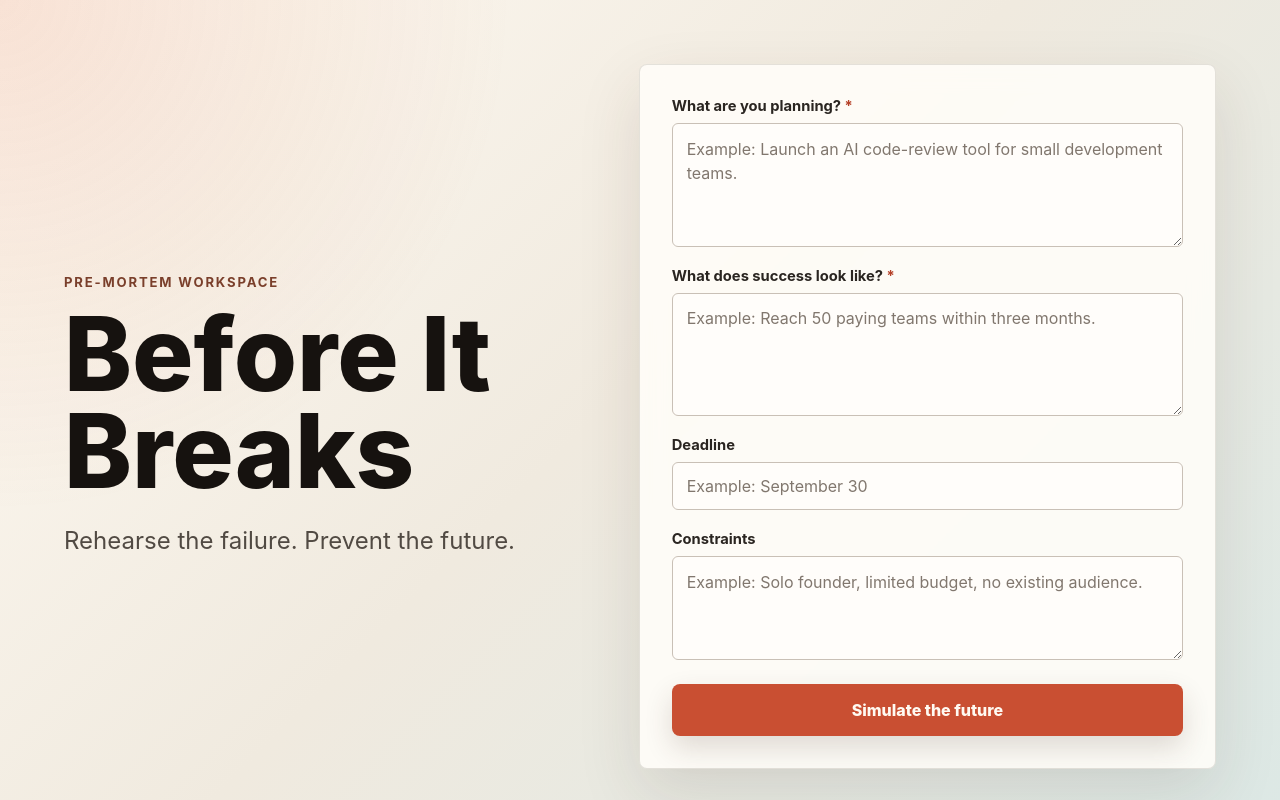
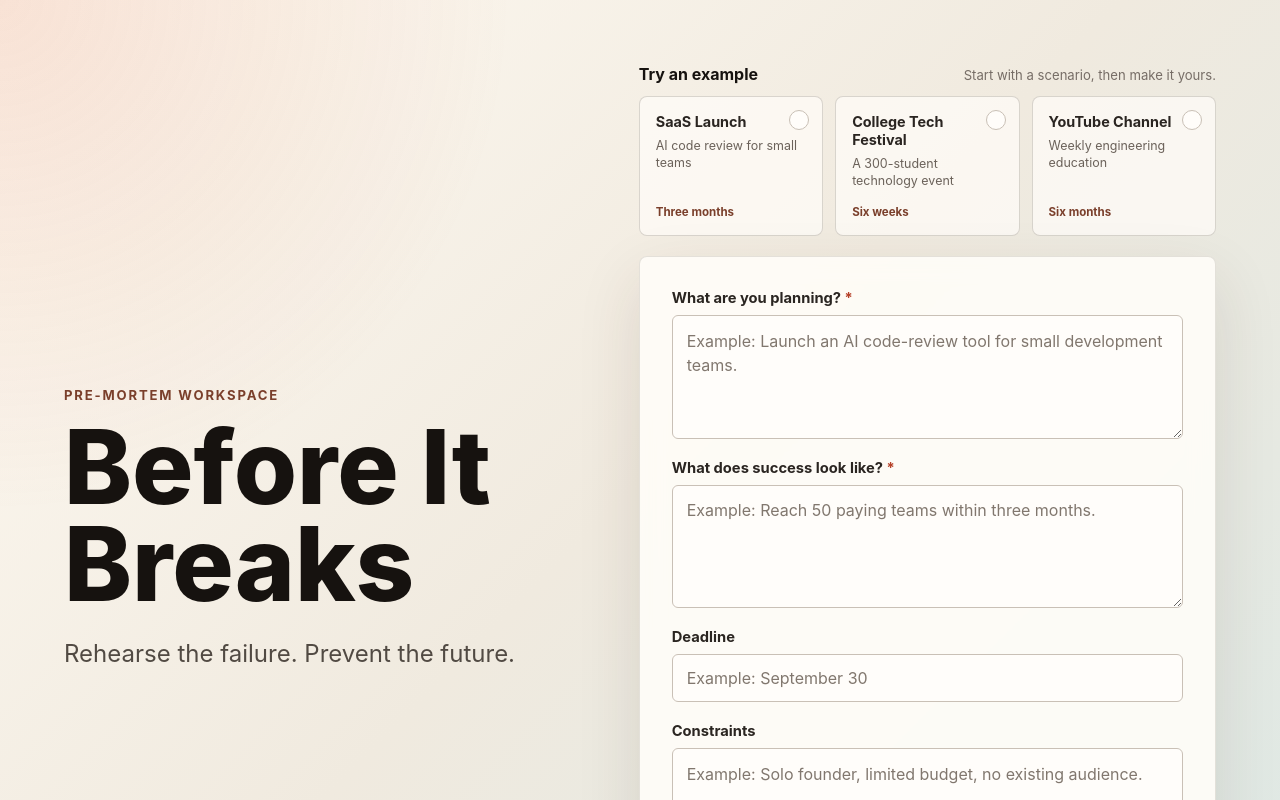
Before and after one commit to Nirajkadam07/before-it-break, a React (Vite) app: page / in a window 1280 px wide. Shown: the top 800 px of the page. Built offline with nearby package versions, Linux system fonts and the light colour scheme.

Commit message:
Adding few examples for easy live demo

```diff
--- a/src/App.tsx
+++ b/src/App.tsx
@@ -14,6 +14,14 @@ type FormData = {
 
 type FormErrors = Partial<Record<"plan" | "success", string>>;
 type ViewState = "form" | "loading" | "result" | "error";
+type ExampleId = "saas-launch" | "college-festival" | "youtube-channel";
+
+type ScenarioExample = {
+  id: ExampleId;
+  title: string;
+  summary: string;
+  values: FormData;
+};
 
 const initialFormData: FormData = {
   plan: "",
@@ -21,6 +29,59 @@ const initialFormData: FormData = {
   deadline: "",
   constraints: "",
 };
+
+const scenarioExamples: ScenarioExample[] = [
+  {
+    id: "saas-launch",
+    title: "SaaS Launch",
+    summary: "AI code review for small teams",
+    values: {
+      plan: "Launch an AI code-review tool for small development teams.",
+      success: "Reach 50 paying teams within three months.",
+      deadline: "Three months",
+      constraints:
+        "Solo founder, limited marketing budget, no existing audience.",
+    },
+  },
+  {
+    id: "college-festival",
+    title: "College Tech Festival",
+    summary: "A 300-student technology event",
+    values: {
+      plan: "Organize a technology festival for 300 college students.",
+      success:
+        "Deliver the event on schedule, attract strong participation, and stay within budget.",
+      deadline: "Six weeks",
+      constraints:
+        "Volunteer team, sponsorship dependency, limited planning experience.",
+    },
+  },
+  {
+    id: "youtube-channel",
+    title: "YouTube Channel",
+    summary: "Weekly engineering education",
+    values: {
+      plan: "Start a weekly YouTube channel teaching mechanical engineering concepts.",
+      success:
+        "Publish consistently for six months and reach 10,000 subscribers.",
+      deadline: "Six months",
+      constraints:
+        "Full-time job, solo production, limited video-editing experience.",
+    },
+  },
+];
+
+function normalizeFormValue(value: string) {
+  return value.trim().replace(/\s+/g, " ").toLocaleLowerCase();
+}
+
+function matchesExample(formData: FormData, exampleValues: FormData) {
+  return (Object.keys(exampleValues) as Array<keyof FormData>).every(
+    (field) =>
+      normalizeFormValue(formData[field]) ===
+      normalizeFormValue(exampleValues[field]),
+  );
+}
 
 const loadingMessages = [
   "Understanding your plan",
@@ -52,6 +113,9 @@ function App() {
   const [result, setResult] = useState<SimulationResult | null>(null);
   const [errorMessage, setErrorMessage] = useState("");
   const [loadingStage, setLoadingStage] = useState(0);
+  const [selectedExample, setSelectedExample] = useState<ExampleId | null>(
+    null,
+  );
   const activeRequest = useRef<AbortController | null>(null);
   const isMounted = useRef(true);
 
@@ -77,6 +141,20 @@ function App() {
 
     return () => window.clearInterval(stageTimer);
   }, [view]);
+
+  useEffect(() => {
+    if (!selectedExample) {
+      return;
+    }
+
+    const example = scenarioExamples.find(
+      (candidate) => candidate.id === selectedExample,
+    );
+
+    if (example && !matchesExample(formData, example.values)) {
+      setSelectedExample(null);
+    }
+  }, [formData, selectedExample]);
 
   const updateField = (field: keyof FormData, value: string) => {
     setFormData((current) => ({ ...current, [field]: value }));
@@ -202,12 +280,19 @@ function App() {
     }
   };
 
+  const selectExample = (example: ScenarioExample) => {
+    setFormData(example.values);
+    setErrors({});
+    setSelectedExample(example.id);
+  };
+
   const runAnotherSimulation = () => {
     setFormData(initialFormData);
     setErrors({});
     setResult(null);
     setErrorMessage("");
     setLoadingStage(0);
+    setSelectedExample(null);
     setView("form");
   };
 
@@ -229,7 +314,37 @@ function App() {
         </div>
 
         {view === "form" && (
-          <form className="premortem-form" onSubmit={handleSubmit} noValidate>
+          <div className="form-workspace">
+            <section className="example-section" aria-labelledby="examples-title">
+              <div className="example-section__heading">
+                <h2 id="examples-title">Try an example</h2>
+                <p>Start with a scenario, then make it yours.</p>
+              </div>
+              <div className="example-grid">
+                {scenarioExamples.map((example) => {
+                  const isSelected = selectedExample === example.id;
+
+                  return (
+                    <button
+                      className={`example-card${isSelected ? " is-selected" : ""}`}
+                      type="button"
+                      aria-pressed={isSelected}
+                      onClick={() => selectExample(example)}
+                      key={example.id}
+                    >
+                      <span className="example-card__indicator" aria-hidden="true">
+                        {isSelected ? "\u2713" : ""}
+                      </span>
+                      <strong>{example.title}</strong>
+                      <span>{example.summary}</span>
+                      <small>{example.values.deadline}</small>
+                    </button>
+                  );
+                })}
+              </div>
+            </section>
+
+            <form className="premortem-form" onSubmit={handleSubmit} noValidate>
             <div className="form-field">
               <label htmlFor="plan">
                 What are you planning? <span aria-hidden="true">*</span>
@@ -307,7 +422,12 @@ function App() {
             >
               Simulate the future
             </button>
-          </form>
+            <p className="form-disclaimer">
+              AI-generated pre-mortem scenarios are planning exercises, not
+              predictions.
+            </p>
+            </form>
+          </div>
         )}
 
         {view === "loading" && (
--- a/src/index.css
+++ b/src/index.css
@@ -95,6 +95,120 @@ h1 {
   color: #514a43;
   font-size: clamp(1.15rem, 2.4vw, 1.5rem);
   line-height: 1.5;
+}
+
+.form-workspace {
+  display: grid;
+  gap: 1.25rem;
+  min-width: 0;
+}
+
+.example-section {
+  min-width: 0;
+}
+
+.example-section__heading {
+  display: flex;
+  gap: 1rem;
+  align-items: baseline;
+  justify-content: space-between;
+  margin-bottom: 0.75rem;
+}
+
+.example-section__heading h2 {
+  margin: 0;
+  font-size: 1rem;
+  letter-spacing: 0;
+}
+
+.example-section__heading p {
+  margin: 0;
+  color: #766d66;
+  font-size: 0.82rem;
+}
+
+.example-grid {
+  display: grid;
+  grid-template-columns: repeat(3, minmax(0, 1fr));
+  gap: 0.75rem;
+}
+
+.example-card {
+  position: relative;
+  display: grid;
+  grid-template-rows: auto minmax(2.6rem, 1fr) auto;
+  gap: 0.45rem;
+  min-width: 0;
+  min-height: 7.75rem;
+  padding: 1rem;
+  border: 1px solid rgba(75, 64, 55, 0.2);
+  border-radius: 0.5rem;
+  background: rgba(255, 253, 249, 0.72);
+  color: #2a2521;
+  cursor: pointer;
+  text-align: left;
+  transition:
+    background-color 160ms ease,
+    border-color 160ms ease,
+    box-shadow 160ms ease,
+    transform 160ms ease;
+}
+
+.example-card:hover {
+  border-color: #81756b;
+  background: #fffdfa;
+  transform: translateY(-1px);
+}
+
+.example-card:focus-visible {
+  outline: 3px solid #255f62;
+  outline-offset: 3px;
+}
+
+.example-card.is-selected {
+  border-color: #255f62;
+  background: #edf6f2;
+  box-shadow: 0 0 0 2px rgba(37, 95, 98, 0.12);
+}
+
+.example-card strong {
+  padding-right: 1.5rem;
+  font-size: 0.9rem;
+  line-height: 1.25;
+}
+
+.example-card > span:not(.example-card__indicator) {
+  color: #6b625a;
+  font-size: 0.78rem;
+  line-height: 1.35;
+}
+
+.example-card small {
+  color: #7a3f2b;
+  font-size: 0.72rem;
+  font-weight: 750;
+}
+
+.example-card__indicator {
+  position: absolute;
+  top: 0.8rem;
+  right: 0.8rem;
+  display: grid;
+  width: 1.25rem;
+  height: 1.25rem;
+  place-items: center;
+  border: 1px solid #c9c0b6;
+  border-radius: 50%;
+  background: #fffdfa;
+  color: transparent;
+  font-size: 0.72rem;
+  font-weight: 900;
+}
+
+.example-card.is-selected .example-card__indicator {
+  border-color: #255f62;
+  background: #255f62;
+  color: #f5fffc;
 }
 
 .premortem-form {
@@ -210,6 +324,14 @@ textarea[aria-invalid="true"]:focus {
   cursor: not-allowed;
   opacity: 0.62;
   transform: none;
+}
+
+.form-disclaimer {
+  margin: -0.25rem 0 0;
+  color: #766d66;
+  font-size: 0.78rem;
+  line-height: 1.45;
+  text-align: center;
 }
 
 .simulation-loading {
@@ -768,6 +890,20 @@ textarea[aria-invalid="true"]:focus {
     padding: 1.25rem;
   }
 
+  .example-section__heading {
+    display: grid;
+    gap: 0.25rem;
+  }
+
+  .example-grid {
+    grid-template-columns: 1fr;
+  }
+
+  .example-card {
+    grid-template-rows: auto auto auto;
+    min-height: 0;
+  }
+
   .simulation-loading {
     padding: 1.25rem;
   }
```
